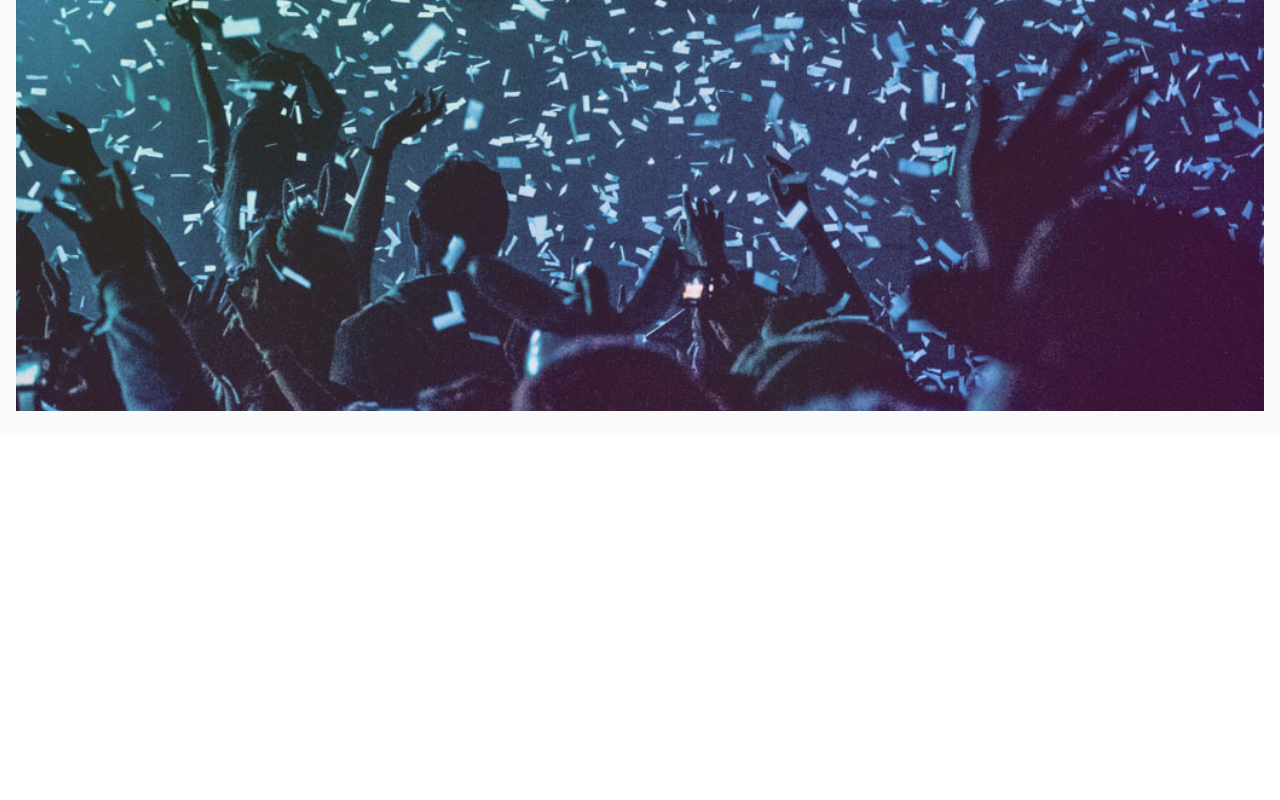
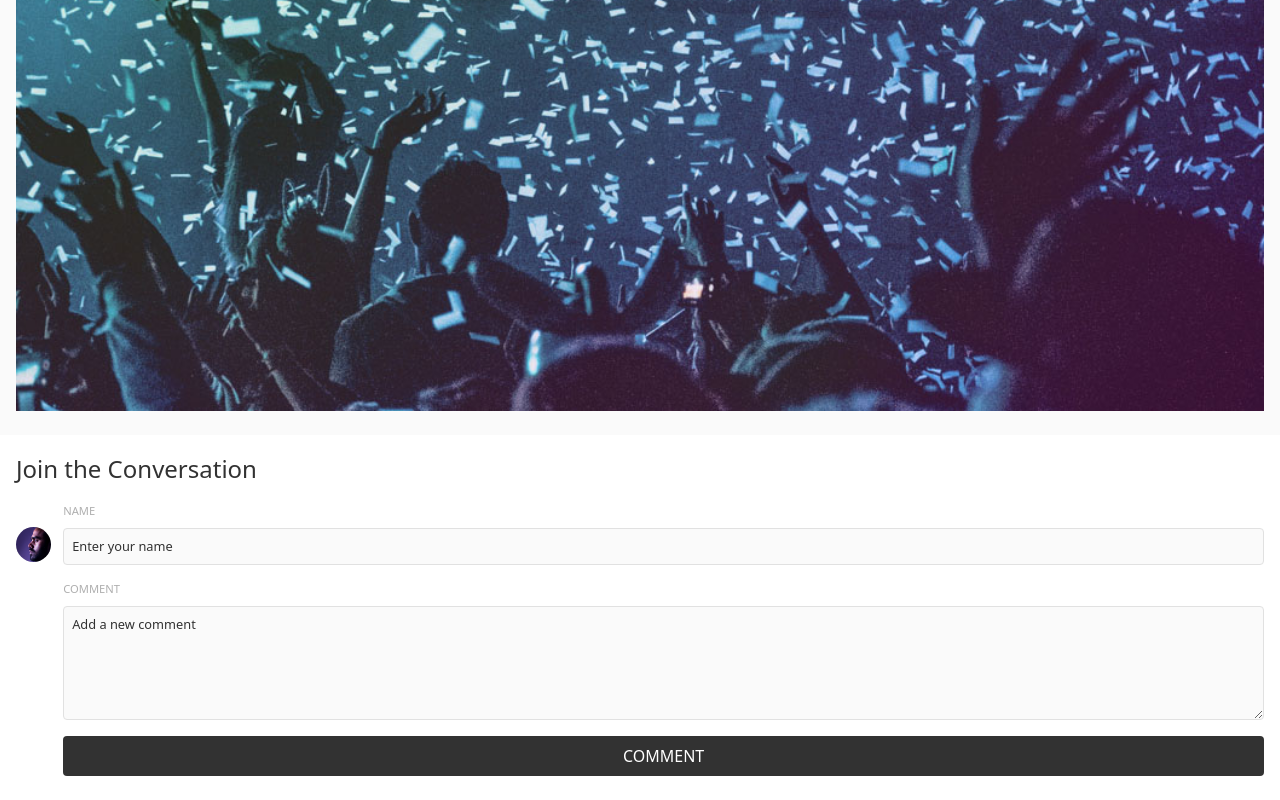
Before and after one commit to TommieeN/band-site-react-client, a React (Vite) app: page / in a window 1280 px wide. Shown: the part 7577-8377 px from the top of the page. Before the commit the page ends 8012 px from the top, so only its background shows below. Built offline with nearby package versions, Linux system fonts and the light colour scheme.

Commit message:
comment form styling finished

```diff
--- a/index.html
+++ b/index.html
@@ -4,7 +4,7 @@
     <meta charset="UTF-8" />
     <link rel="icon" type="image/svg+xml" href="/vite.svg" />
     <meta name="viewport" content="width=device-width, initial-scale=1.0" />
-    <title>Vite + React</title>
+    <title>BandSite</title>
   </head>
   <body>
     <div id="root"></div>
--- a/src/App.jsx
+++ b/src/App.jsx
@@ -3,7 +3,7 @@ import { BrowserRouter, Routes, Route } from "react-router-dom"
 import HomePage from "./pages/HomePage"
 import Header from "./components/Header"
 
-function App() {
+const App = () => {
 
   return (
    <BrowserRouter>
--- /dev/null
+++ b/src/components/CommentForm.jsx
@@ -0,0 +1,50 @@
+import Avatar from "../assets/images/Mohan-muruge.jpg";
+
+const CommentForm = () => {
+  return (
+    <section className="p-4">
+      <h2 className="text-primary-dark text-[1.5rem] font-medium pb-4">
+        Join the Conversation
+      </h2>
+      <div className="flex">
+        <img
+          className="w-[2.2rem] h-[2.2rem] rounded-full object-cover object-left mr-3 mt-6"
+          src={Avatar}
+          alt="user-avatar"
+        />
+        <form className="flex flex-col w-full">
+          <div className="flex flex-col">
+            <label className="text-[0.7rem] text-silver" for="name">
+              NAME
+            </label>
+            <input
+              className="mb-[1rem] mt-[0.5rem] p-[0.5rem] text-[0.8rem]
+               placeholder-primary-dark bg-tertiary-light border border-secondary-light
+               rounded-[4px] font-light"
+              placeholder="Enter your name"
+              type="text"
+              name="name"
+            />
+          </div>
+          <label className="text-[0.7rem] text-silver">COMMENT</label>
+          <textarea
+            className=" my-[0.5rem] p-[0.5rem] text-[0.8rem]
+            placeholder-primary-dark bg-tertiary-light border border-secondary-light
+            rounded-[4px] font-light"
+            placeholder="Add a new comment"
+            name="comment"
+            id="comment"
+            cols="30"
+            rows="5"
+          ></textarea>
+          <button className="bg-primary-dark rounded-[4px] text-primary-light p-2 my-2">
+            COMMENT
+          </button>
+        </form>
+      </div>
+      {/* COMMENT LIST HERE MAYBE */}
+    </section>
+  );
+};
+
+export default CommentForm;
--- a/src/components/Gallery.jsx
+++ b/src/components/Gallery.jsx
@@ -8,7 +8,7 @@ import GalleryImage7 from "../assets/images/Photo-gallery-7.jpg";
 import GalleryImage8 from "../assets/images/Photo-gallery-8.jpg";
 import GalleryImage9 from "../assets/images/Photo-gallery-9.jpg";
 
-function Gallery() {
+const Gallery = () => {
 
   const imagePaths = [
     GalleryImage1,
--- a/src/components/Header.jsx
+++ b/src/components/Header.jsx
@@ -1,7 +1,7 @@
 import { Link } from "react-router-dom";
 import BandLogo from "../assets/logo/Logo-bandsite.svg";
 
-function Header() {
+const Header = () => {
   return (
     <header>
       <nav className="bg-primary-dark">
--- a/src/components/Musicians.jsx
+++ b/src/components/Musicians.jsx
@@ -1,6 +1,6 @@
 import BandLogo from "../assets/images/band.jpg";
 
-function Musicians() {
+const Musicians = () => {
   return (
     <div>
       <div className="p-4">
--- a/src/pages/HomePage.jsx
+++ b/src/pages/HomePage.jsx
@@ -1,11 +1,13 @@
+import CommentForm from "../components/CommentForm"
 import Gallery from "../components/Gallery"
 import Musicians from "../components/Musicians"
 
-function HomePage() {
+const HomePage = () => {
   return (
     <div>
       <Musicians />
       <Gallery />
+      <CommentForm />
     </div>
   )
 }
--- a/src/pages/ShowsPage.jsx
+++ b/src/pages/ShowsPage.jsx
@@ -1,4 +1,4 @@
-function ShowsPage() {
+const ShowsPage = () => {
   return (
     <div>ShowsPage</div>
   )
```
